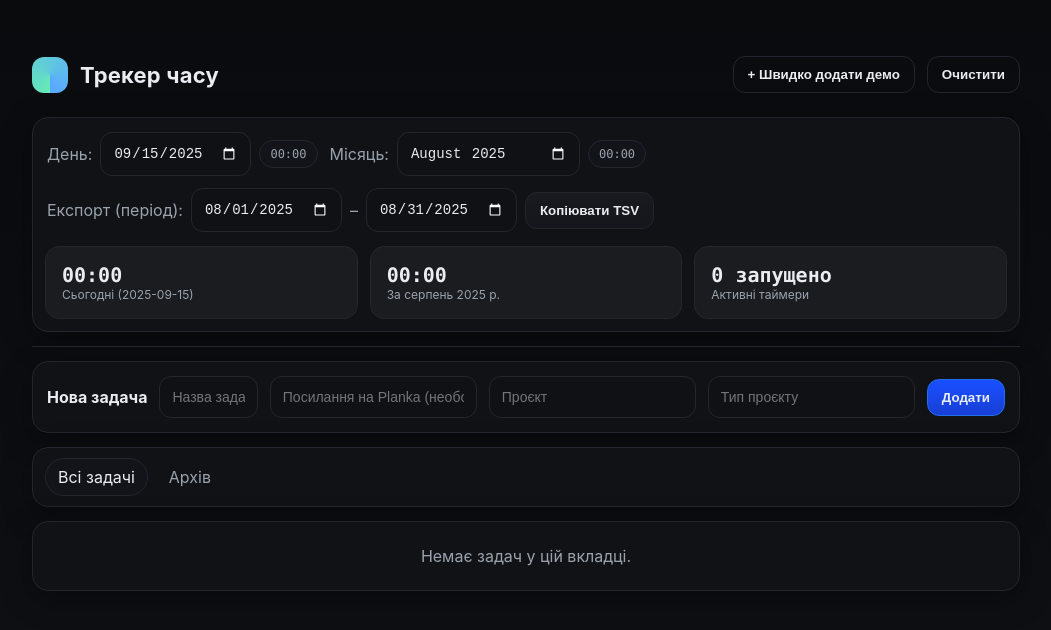
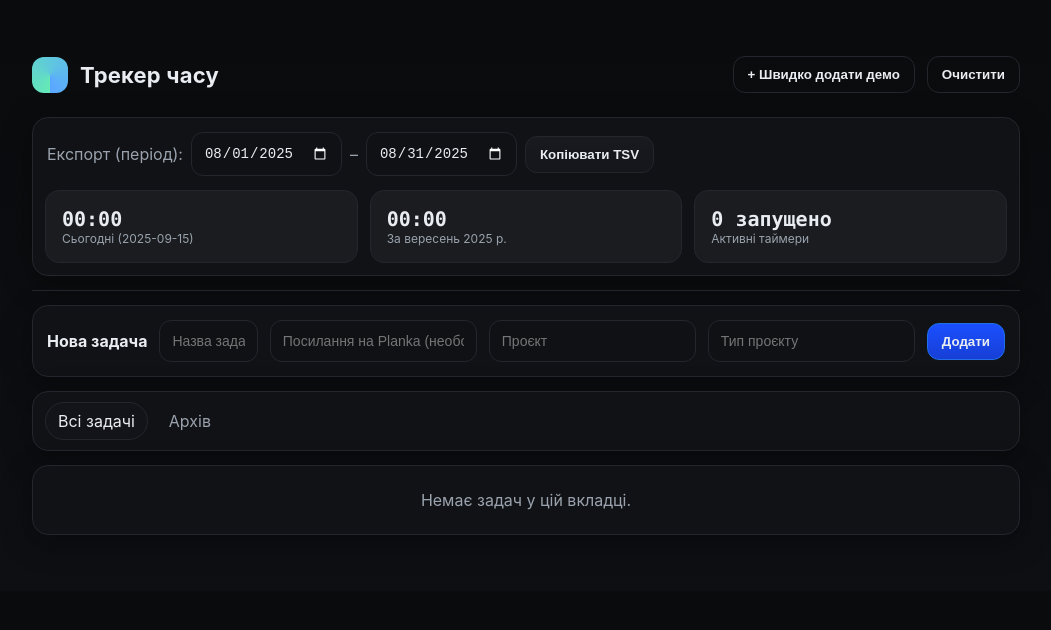
Before and after one commit to eightalex/time-tracker, a Vue app: page / in a window 1280 px wide. Shown: the top 630 px of the page, without its empty margins (114-1165 px from the left). Built offline with nearby package versions, Linux system fonts and the light colour scheme.

Commit message:
refactor: remove unused date selection functionality from FiltersAndMetrics component

```diff
--- a/src/App.vue
+++ b/src/App.vue
@@ -3,8 +3,6 @@
     <HeaderBar @create-seed="createSeed" @clear-all="clearAll" />
 
     <FiltersAndMetrics
-      v-model:selectedDateStr="selectedDateStr"
-      v-model:selectedMonthStr="selectedMonthStr"
       v-model:exportStartStr="exportStartStr"
       v-model:exportEndStr="exportEndStr"
       :today="today"
@@ -36,15 +34,11 @@ const STORAGE_KEY = 'time-tracker.v1';
 const state = reactive({
   tasks: [],
   tab: 'all',
-  selectedDateStr: toInputDate(new Date()),
-  selectedMonthStr: toInputMonth(prevMonth(new Date())),
   exportStartStr: toInputDate(firstDayOfMonth(prevMonth(new Date()))),
   exportEndStr: toInputDate(lastDayOfMonth(prevMonth(new Date()))),
   tick: 0,
 });
 
-const selectedDate = computed(()=> new Date(state.selectedDateStr + 'T00:00:00'));
-const selectedMonthDate = computed(()=> new Date(state.selectedMonthStr + '-01T00:00:00'));
 const today = new Date();
 const knownProjects = computed(()=> uniq(state.tasks.map(t=>t.project).filter(Boolean)).sort());
 const knownTypes = computed(()=> uniq(state.tasks.map(t=>t.type).filter(Boolean)).sort());
@@ -138,5 +132,5 @@ watch(()=>state.tasks, save, {deep:true});
 onMounted(()=>{ load(); });
 
 // expose to template
-const { tasks, tab, selectedDateStr, selectedMonthStr, exportStartStr, exportEndStr, tick } = toRefs(state);
+const { tasks, tab, exportStartStr, exportEndStr, tick } = toRefs(state);
 </script>
--- a/src/components/FiltersAndMetrics.vue
+++ b/src/components/FiltersAndMetrics.vue
@@ -1,16 +1,6 @@
 <template>
   <div class="card stack">
     <div class="toolbar">
-      <div class="field">
-        <label class="muted">День:</label>
-        <input type="date" v-model="modelSelectedDateStr"/>
-        <div class="chip mono">{{ formatMs(totalForDate(tasks, selectedDate)) }}</div>
-      </div>
-      <div class="field">
-        <label class="muted">Місяць:</label>
-        <input type="month" v-model="modelSelectedMonthStr"/>
-        <div class="chip mono">{{ formatMs(totalForMonth(tasks, selectedMonthDate)) }}</div>
-      </div>
       <div class="field">
         <label class="muted">Експорт (період):</label>
         <input type="date" v-model="modelExportStartStr"/>
@@ -26,8 +16,8 @@
         <div class="l">Сьогодні ({{ toISODate(today) }})</div>
       </div>
       <div class="metric">
-        <div class="k mono">{{ formatMs(totalForMonth(tasks, selectedMonthDate)) }}</div>
-        <div class="l">За {{ monthLabel(selectedMonthDate) }}</div>
+        <div class="k mono">{{ formatMs(totalForMonth(tasks, currentMonthDate)) }}</div>
+        <div class="l">За {{ monthLabel(currentMonthDate) }}</div>
       </div>
       <div class="metric">
         <div class="k mono">{{ runningCount }} запущено</div>
@@ -42,29 +32,25 @@
 
 <script setup>
 import { computed, ref } from 'vue';
-import { formatMs, toISODate, monthLabel, startOfDay, endOfDay } from '../helpers';
-import { totalForDate, totalForMonth, buildRowsForRange, buildTaskTotalsForRange } from '../helpers';
+import { formatMs, toISODate, monthLabel } from '../helpers';
+import { totalForDate, totalForMonth, buildTaskTotalsForRange } from '../helpers';
 
 const props = defineProps({
-  selectedDateStr: String,
-  selectedMonthStr: String,
   exportStartStr: String,
   exportEndStr: String,
   today: { type: Date, required: true },
   tasks: { type: Array, required: true },
   runningCount: { type: Number, required: true },
 });
-const emit = defineEmits(['update:selectedDateStr','update:selectedMonthStr','update:exportStartStr','update:exportEndStr']);
+const emit = defineEmits(['update:exportStartStr','update:exportEndStr']);
 
-const modelSelectedDateStr = computed({ get:()=>props.selectedDateStr, set:v=>emit('update:selectedDateStr', v) });
-const modelSelectedMonthStr = computed({ get:()=>props.selectedMonthStr, set:v=>emit('update:selectedMonthStr', v) });
 const modelExportStartStr = computed({ get:()=>props.exportStartStr, set:v=>emit('update:exportStartStr', v) });
 const modelExportEndStr = computed({ get:()=>props.exportEndStr, set:v=>emit('update:exportEndStr', v) });
 
-const selectedDate = computed(()=> new Date(props.selectedDateStr + 'T00:00:00'));
-const selectedMonthDate = computed(()=> new Date(props.selectedMonthStr + '-01T00:00:00'));
+const hiddenTA = ref(null);
 
-const hiddenTA = ref(null);
+// Current month date (1st day) for monthly metrics
+const currentMonthDate = computed(()=> new Date(new Date().getFullYear(), new Date().getMonth(), 1));
 
 function exportRange(){
   const start = new Date(props.exportStartStr + 'T00:00:00').getTime();
```
